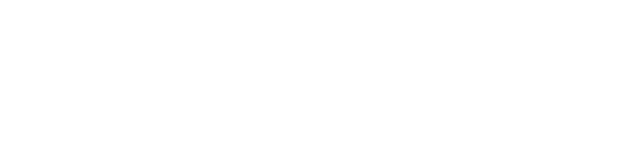
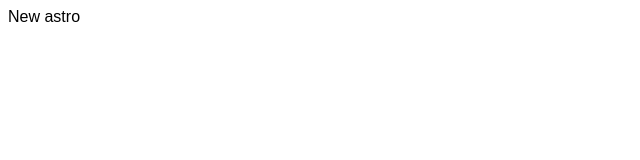
Before and after one commit to speedy507MA/comp-sci-project, a plain HTML site: page html/dark.html in a window 1280 px wide. Shown: the full height of the page, 0-640 px from the left. Drawn offline with Linux system fonts and the light colour scheme.

Commit message:
bug fixes

```diff
--- a/cdn/css/dark-main.css
+++ b/cdn/css/dark-main.css
@@ -0,0 +1,4 @@
+.bfont {
+    font-family: 'New Astro Soft', sans-serif;
+    font-weight: 400;
+}
--- a/html/dark.html
+++ b/html/dark.html
@@ -6,5 +6,13 @@
         <script src="../cdn/js/errorReporting.js"></script>
         <link rel="icon" type="image/x-icon" href="../cdn/images/favicon.ico">
         <link rel="stylesheet" href="../cdn/css/New Astro.css">
+        <link rel="stylesheet" href="../cdn/css/dark-main.css">
     </head>
+    <body>
+        <div class="area-title">
+            <span class="bfont">
+                New astro
+            </span>
+        </div>
+    </body>
 </html>
```
